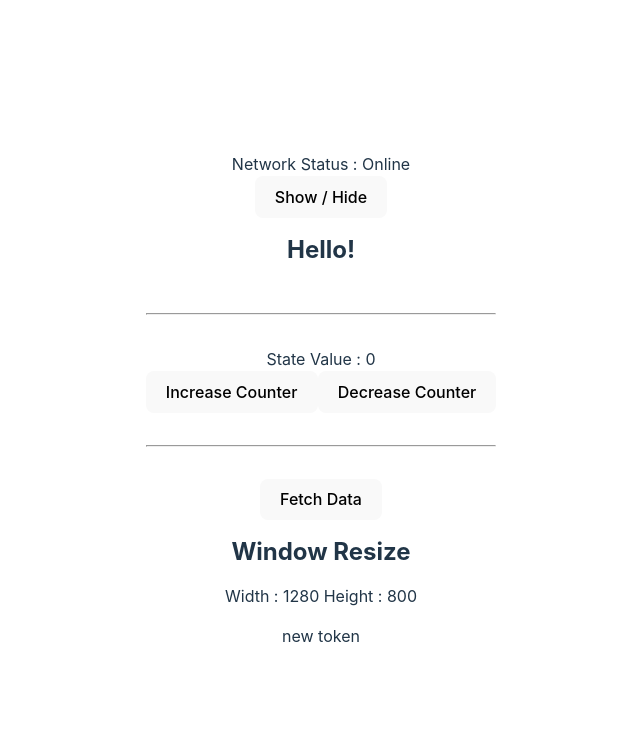
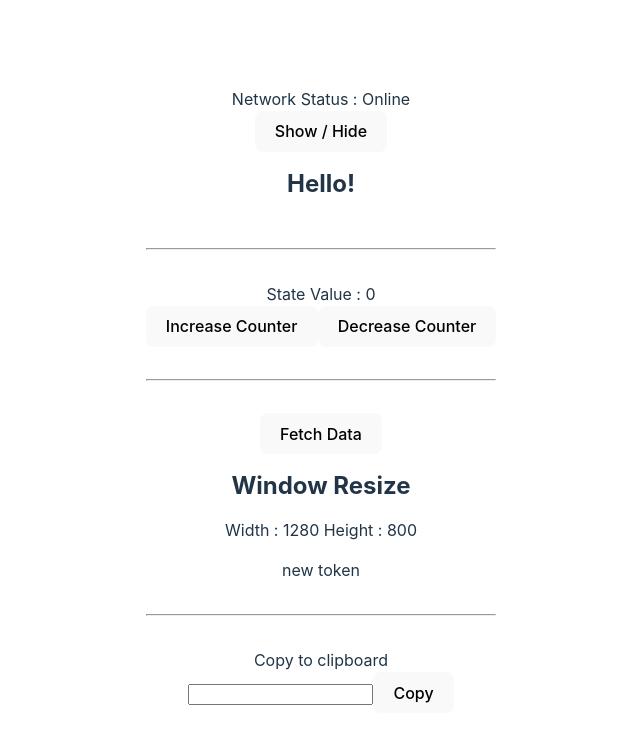
Before and after one commit to fulutas/vue-custom-hooks, a Vue app: page / in a window 1280 px wide. Shown: the top 744 px of the page, without its empty margins (319-959 px from the left). Built offline with nearby package versions, Linux system fonts and the light colour scheme.

Commit message:
useCopyToClipboard added

```diff
--- a/src/App.vue
+++ b/src/App.vue
@@ -25,6 +25,12 @@
       <p>Width : {{ width }} Height : {{ height }}</p>
       {{ storageToken }}
     </div>
+    <br>
+    <hr>
+    <br>
+    <div>Copy to clipboard</div>
+    <input type="text" v-model="text" @keyup.enter="copyToClipboard(text)">
+    <button @click="copyToClipboard(text)">Copy</button>
   </div>
 </template>
 
@@ -38,6 +44,7 @@ import useApi from "./hooks/useApi";
 import useWindowResize from "./hooks/useWindowResize";
 import { useStorage } from "./hooks/useStorage";
 import useNetworkStatus from "./hooks/useNetworkStatus";
+import { useCopyToClipboard } from "./hooks/useCopyToClipboard";
 
 
 const { visible, toggleVisible } = useToggle(true);
@@ -49,7 +56,7 @@ setStorageToken('new token');
 
 const myData = ref()
 const networkStatus = ref()
-
+const text = ref('')
 
 const fetchData = async () => {
   myData.value = ref()
@@ -62,6 +69,9 @@ const fetchData = async () => {
     if(status == 'offline') return networkStatus.value = 'Offline';
   })
 
+  const copyToClipboard = useCopyToClipboard();
+
+
 </script>
 
 <style scoped></style>
--- /dev/null
+++ b/src/hooks/useCopyToClipboard.js
@@ -0,0 +1,21 @@
+function copyToClipboard(text) {
+    let input = document.createElement('input');
+    input.setAttribute('value', text);
+
+    document.body.appendChild(input);
+    input.select();
+
+    let result = document.execCommand('copy');
+    document.body.removeChild(input);
+
+    return result;
+  }
+
+  export const useCopyToClipboard = () => {
+    return (text) => {
+      if (typeof text === "string" || typeof text == "number") {
+        return copyToClipboard(text);
+      }
+      return false;
+    }
+  }
```
